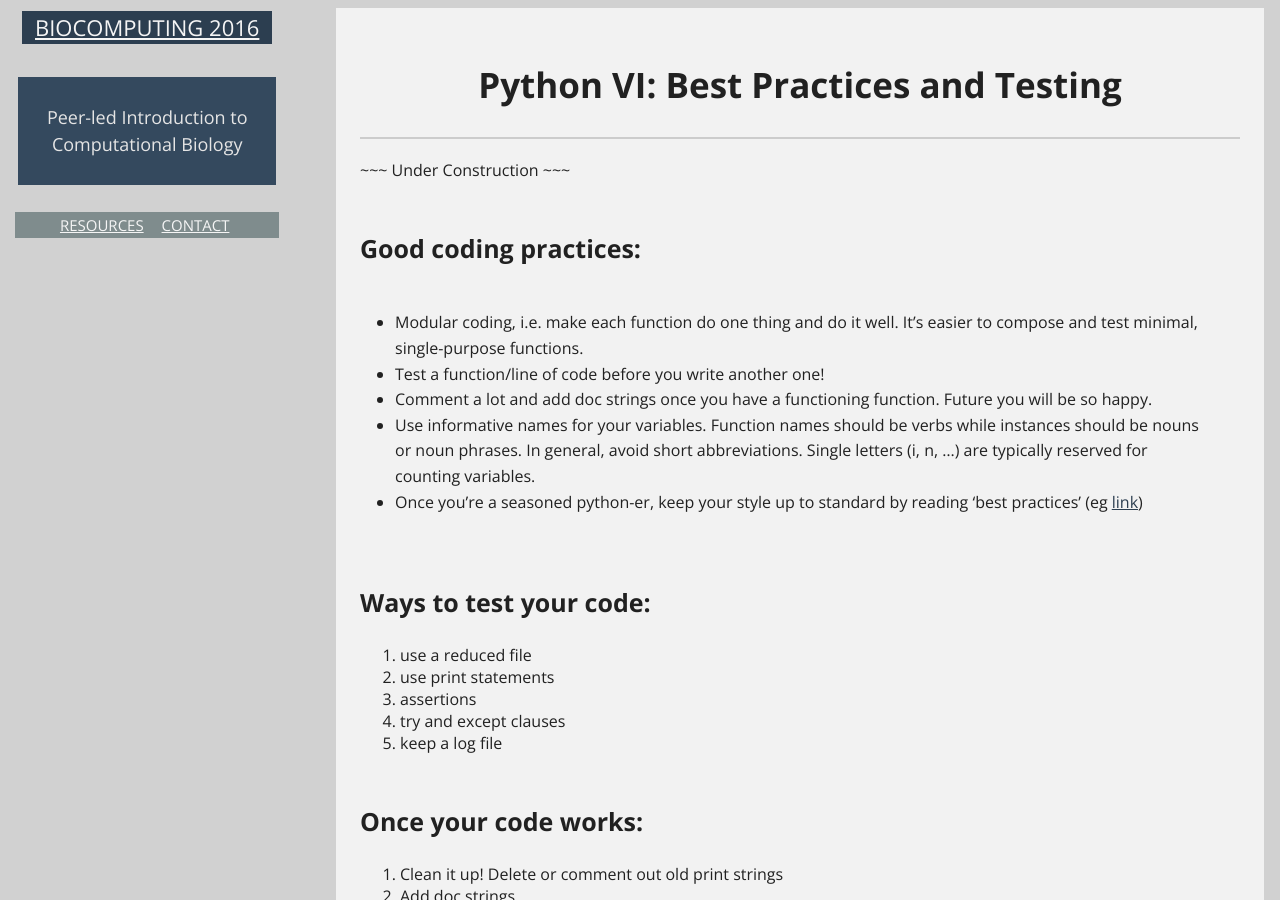
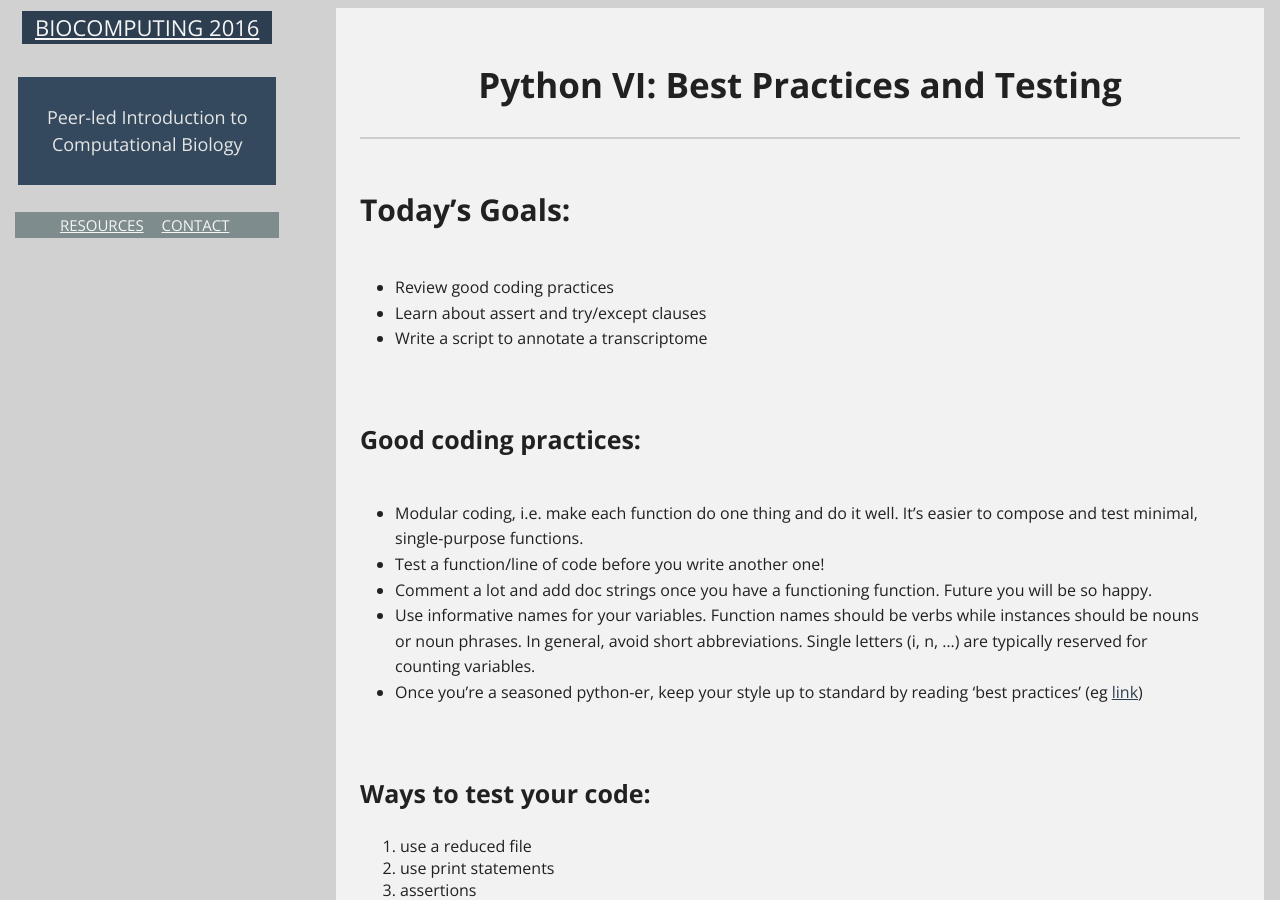
Before and after one commit to CCBBatUT/Biocomputing_Spring2016, a Jekyll site: the page built from _posts/2016-03-09-python6_testing-bestpractices.md, in a window 1280 px wide and 900 px high. Built offline with Jekyll 4.4.1, drawn with Linux system fonts in a browser that asks for light colours.

```diff
--- a/_posts/2016-03-09-python6_testing-bestpractices.md
+++ b/_posts/2016-03-09-python6_testing-bestpractices.md
@@ -6,7 +6,12 @@ permalink: /python5_bestpractices/
 materials: files/python5.zip
 ---
 
-~~~ Under Construction ~~~
+
+## Today's Goals: ##
+- Review good coding practices
+- Learn about assert and try/except clauses
+- Write a script to annotate a transcriptome
+
 
 
 ### Good coding practices: ###
```
Also changed, not shown: 1 other file.
